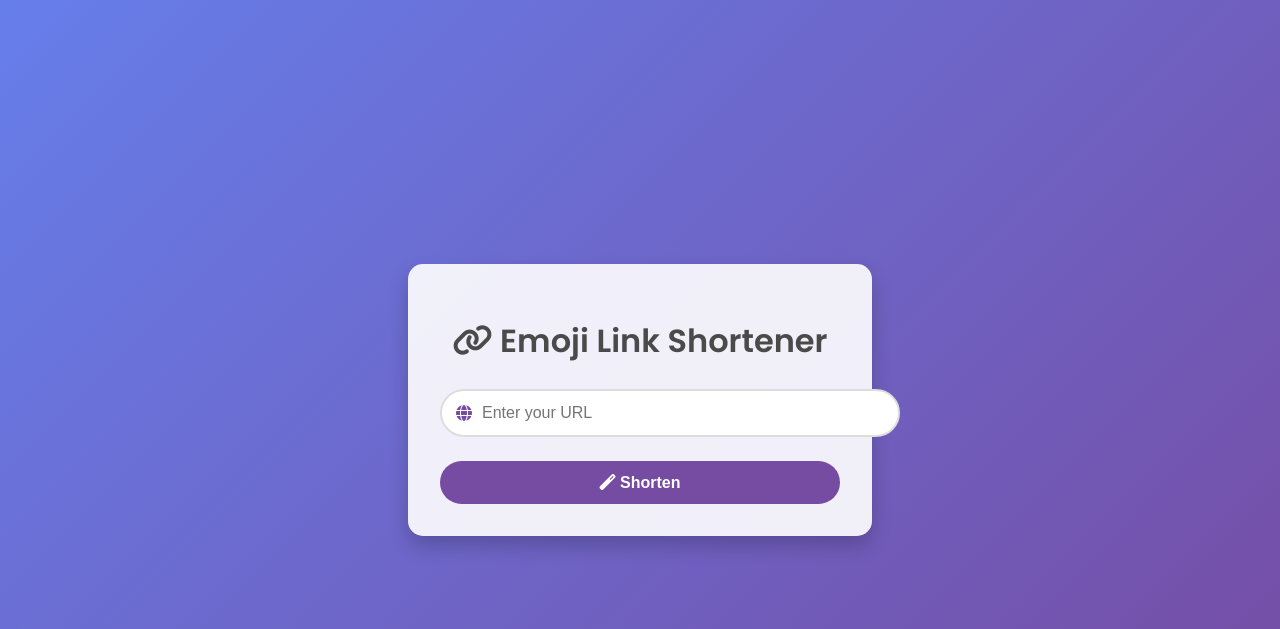
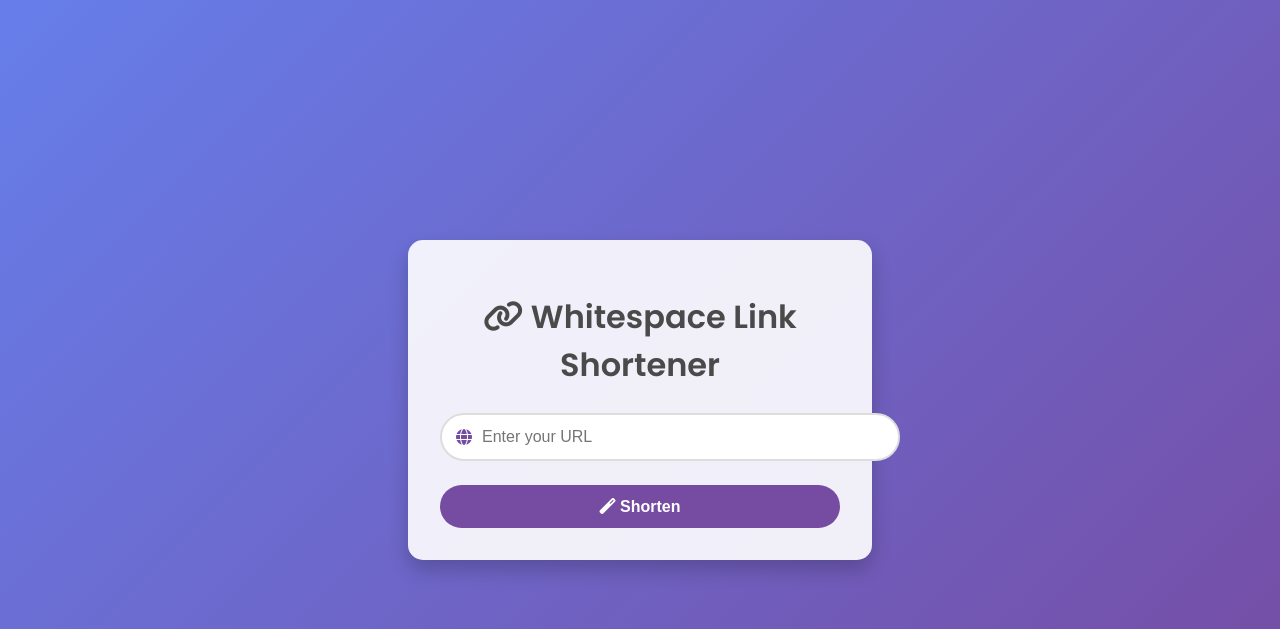
Before and after one commit to TG-Collection/Shortner, a Python web app: template templates/index.html in a window 1280 px wide. Shown: the top 629 px of the page. Run offline with Jinja, Linux system fonts and the light colour scheme; the template is opened without the code that fills it, so the values that code supplies are empty.

Commit message:
Update index.html

```diff
--- a/templates/index.html
+++ b/templates/index.html
@@ -3,7 +3,7 @@
 <head>
     <meta charset="UTF-8">
     <meta name="viewport" content="width=device-width, initial-scale=1.0">
-    <title>Emoji Link Shortener</title>
+    <title>Whitespace Link Shortener</title>
     <link href="https://cdnjs.cloudflare.com/ajax/libs/font-awesome/6.0.0-beta3/css/all.min.css" rel="stylesheet">
     <style>
         @import url('https://fonts.googleapis.com/css2?family=Poppins:wght@300;400;600&display=swap');
@@ -133,7 +135,7 @@
 </head>
 <body>
     <div class="container">
-        <h1><i class="fas fa-link"></i> Emoji Link Shortener</h1>
+        <h1><i class="fas fa-link"></i> Whitespace Link Shortener</h1>
         <form method="POST">
             <div class="input-group">
                 <i class="fas fa-globe input-icon"></i>
@@ -144,8 +146,10 @@
         {% if short_url %}
         <div class="result">
             <p>Your shortened URL:</p>
-            <div class="emoji-code">
-                {{ short_url.split('/')[-1] }}
+            <div class="whitespace-code" title="Whitespace characters">
+                {% for char in short_code %}
+                    <span title="U+{{ '%04X' % ord(char) }}">{{ char }}</span>
+                {% endfor %}
             </div>
             <div class="short-url">
                 <a href="{{ short_url }}" target="_blank" id="shortUrl">{{ short_url }}</a>
```
Also changed, not shown: other parts of templates/index.html (+4 -2 lines).
